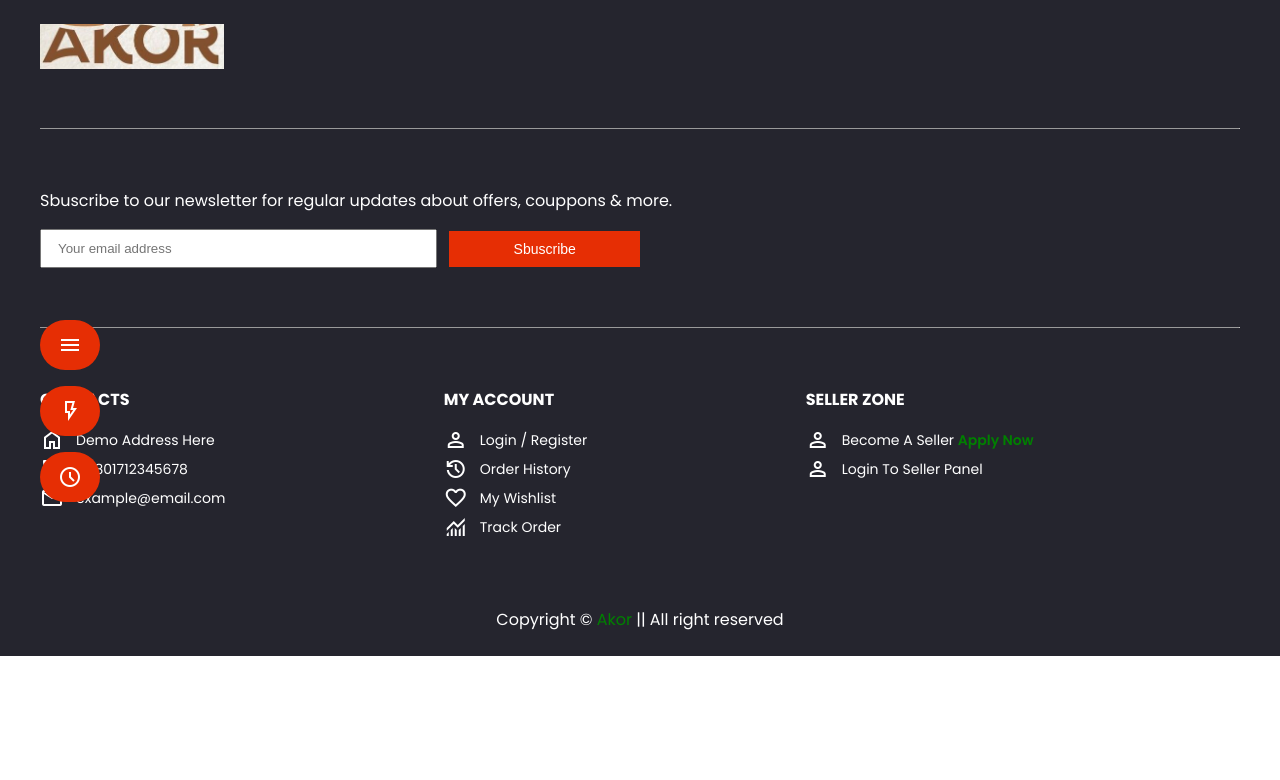
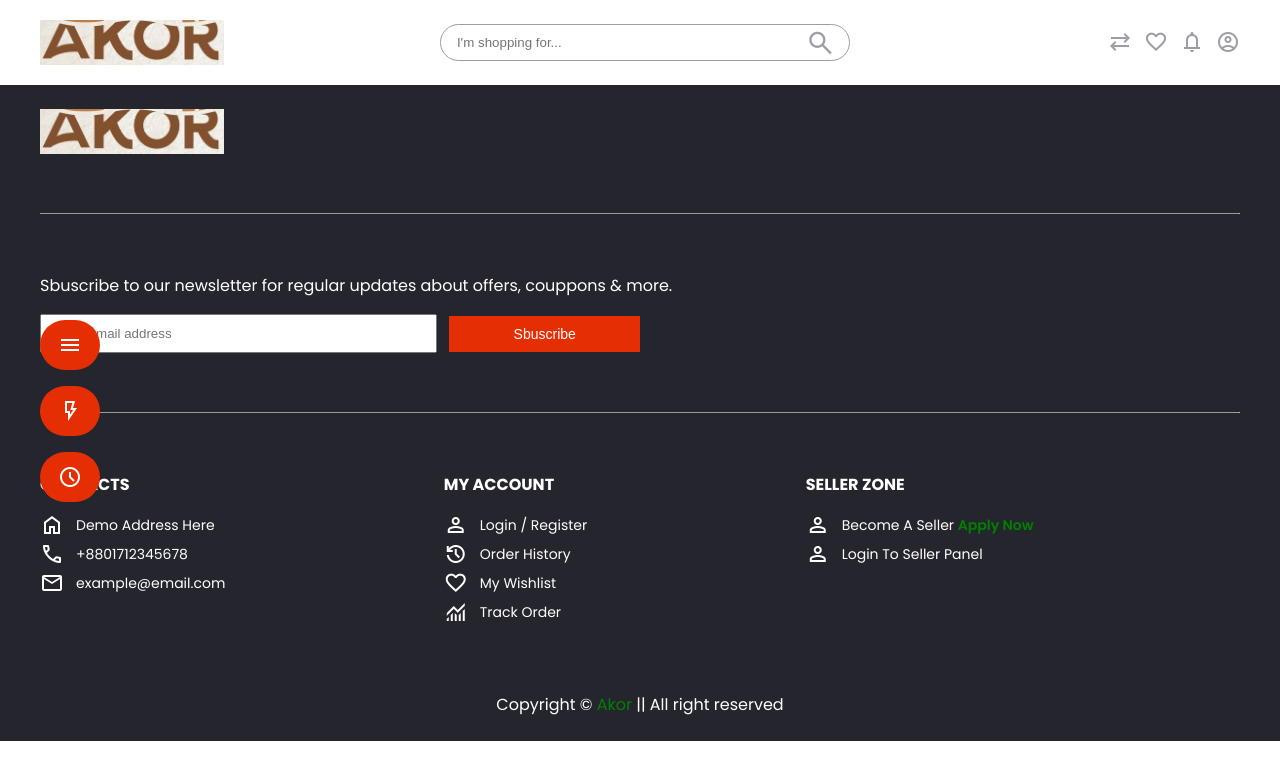
Before and after one commit to arahim-me/akor, a plain HTML site: page index.html in a window 1280 px wide. Drawn offline with nearby package versions, Linux system fonts and the light colour scheme.

Commit message:
Top navigation completed

```diff
--- a/assets/css/custom.css
+++ b/assets/css/custom.css
@@ -13,6 +13,7 @@
     --hov-primary: #ac2102;
     --dark: #1b1b28;
     --soft-dark: #25252e;
+    --gray: #9d9da6;
 }
 
 * {
--- a/assets/css/style.css
+++ b/assets/css/style.css
@@ -1,9 +1,40 @@
 /* Basic CSS file imported here */
 @import url('custom.css');
 
+/* Header part design */
+/* Navigaion design */
 
 
+nav{
+    padding: 20px 0;
+}
+nav .search {
+    width: 100%;
+}
 
+nav .search .input-field {
+    width: 90%;
+    border-radius: 20px;
+    position: relative;
+    border: none;
+    outline: 1px solid var(--gray);
+}
+nav .search .input-btn {
+    padding: 0;
+    position: relative;
+    right: 56px;
+    margin-top: 3px;
+    border: none;
+    background: transparent;
+    color: var(--gray);
+}
+nav .search .input-btn span{
+    font-size: 30px;
+}
+nav .menu-icon span{
+    margin-top: 6px;
+    color: var(--gray);
+}
 /* Footer Design */
 footer .footer-menu {
     gap: 8px;
@@ -15,13 +46,15 @@ footer .footer-menu {
     margin-bottom: 20px;
 }
 
-footer .subscribe-form{
+footer .subscribe-form {
     max-width: 600px;
     width: 100%;
 }
-footer .subscribe-form input{
+
+footer .subscribe-form input {
     flex-grow: 2;
 }
-footer .subscribe-form .btn{
+
+footer .subscribe-form .btn {
     flex-grow: 1;
 }
--- a/index.html
+++ b/index.html
@@ -10,9 +10,52 @@
 
 <body>
     <header>
+        <nav>
+            <div class="container">
+                <div class="row between">
 
-    </header>
-    <main>
+                    <!-- Site Logo -->
+                    <div class="col start">
+                        <div class="row logo">
+                            <a href=""><img src="assets/img/logo/logo.jpg" alt="akor" class="logo"></a>
+                        </div>
+                    </div>
+
+                    <!-- main search -->
+                    <div class="col">
+                        <form action="" method="POST" class="row search">
+                            <input type="text" placeholder="I'm shopping for..." class="input-field">
+                            <button class="input-btn btn" type="submit"><span class="material-symbols-outlined">
+                                    search
+                                </span></button>
+                        </form>
+                    </div>
+
+
+
+
+                    <!-- Navigation menu -->
+                    <div class="col end">
+                        <ul class="row menu menu-icon">
+                            <li class="nav-link"><a href=""><span class="material-symbols-outlined">
+                                        sync_alt
+                                    </span></a></li>
+                            <li class="nav-link"><a href=""><span class="material-symbols-outlined">
+                                        favorite
+                                    </span></a></li>
+                            <li class="nav-link"><a href=""><span class="material-symbols-outlined">
+                                        notifications
+                                    </span></a></li>
+                            <li class="nav-link"><a href=""><span class="material-symbols-outlined">
+                                        account_circle
+                                    </span></a></li>
+                        </ul>
+                    </div>
+                </div>
+            </div>
+        </nav>
+
+        <!-- Sidebar here -->
         <div class="container">
             <div class="sidebar col start capitalize">
                 <a href="" class="row btn category-btn"><span class="material-symbols-outlined circle">
@@ -26,13 +69,22 @@
                     </span><span class="text">Today's deal</span></a>
             </div>
         </div>
+
+    </header>
+    <main>
+
+
+
+
     </main>
+
+    <!-- Footer Area Here -->
     <footer>
         <div class="container">
             <section class="top-section">
                 <div class="row start">
                     <div class="logo">
-                        <a href=""><img class="logo" src="assets/img/logo/logo.jpg" alt=""></a>
+                        <a href=""><img class="logo" src="assets/img/logo/logo.jpg" alt="akor"></a>
                     </div>
                 </div>
             </section>
```
Also changed, not shown: Screenshot_2.png (added).
